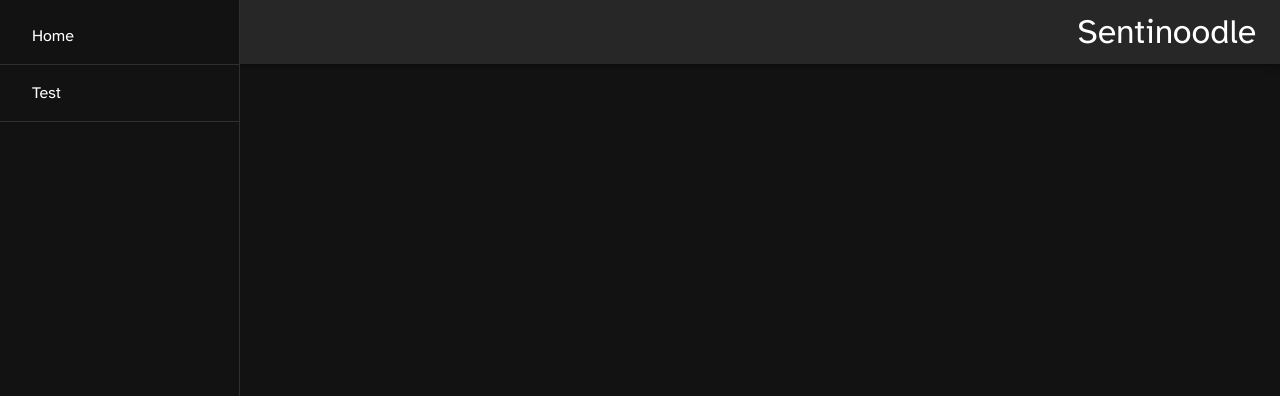
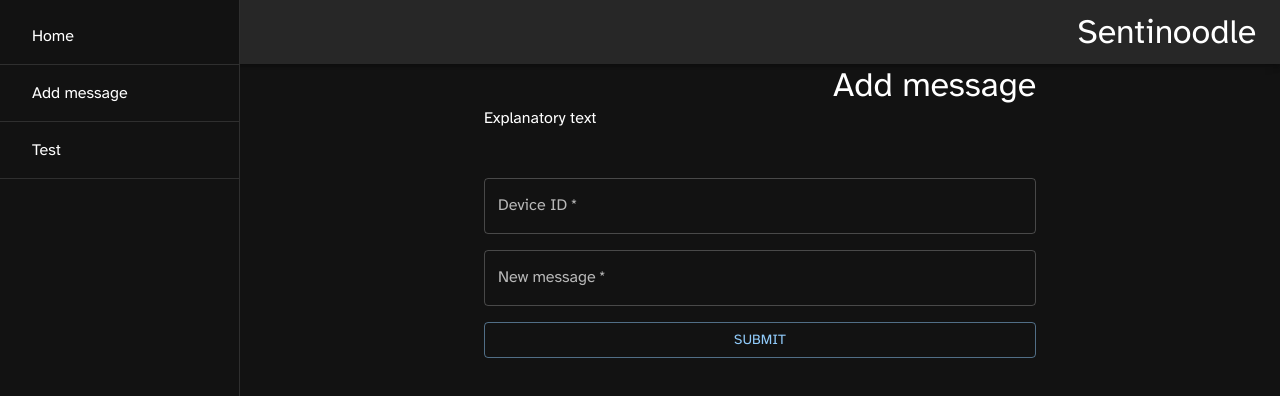
Before and after one commit to scan-lan/sentinoodleClient, a React (Create React App) app: page /messages in a window 1280 px wide. Shown: the top 396 px of the page. Built offline with nearby package versions, Linux system fonts and the light colour scheme.

Commit message:
Message form added

```diff
--- a/src/components/DrawerContent/index.tsx
+++ b/src/components/DrawerContent/index.tsx
@@ -16,14 +16,14 @@
 const DrawerContent = ({ routes, clickHandler }: DrawerContentProps) => (
   <List>
     {routes.map(({route, text}) => (
-      <>
-        <ListItem key={text}>
+      <div key={text}>
+        <ListItem>
           <ListItemButton onClick={clickHandler} component={Link} to={route}>
             {text}
           </ListItemButton>
         </ListItem>
         <Divider />
-      </>
+      </div>
     ))}
   </List>
 )
--- a/src/containers/App/App.tsx
+++ b/src/containers/App/App.tsx
@@ -3,13 +3,14 @@
   Routes,
   Route
 } from "react-router-dom";
-
-import Home from "../../routes/Home";
-import Test from "../../routes/Test";
-import NavBar from "../../components/NavBar";
-import Drawer from "../../components/Drawer";
 import { Container, createTheme, CssBaseline, ThemeProvider } from "@mui/material";
 import Box from "@mui/material/Box";
+
+import AddMessage from "../../routes/AddMessage";
+import Drawer from "../../components/Drawer";
+import Home from "../../routes/Home";
+import NavBar from "../../components/NavBar";
+import Test from "../../routes/Test";
 
 
 const theme = createTheme({
@@ -28,6 +29,7 @@
   };
   const routes = [
     {route: "/", text: "Home"},
+    {route: "messages", text: "Add message"},
     {route: "test", text: "Test"}
   ]
 
@@ -37,10 +39,11 @@
       <NavBar onMenuClick={toggleDrawer} />
       <Box sx={{ display: 'flex' }}>
         <Drawer drawerToggle={toggleDrawer} mobileOpen={mobileOpen} routes={routes} />
-        <Container maxWidth="md">
+        <Container maxWidth="sm">
           <Routes>
             <Route path="/" element={<Home />} />
             <Route path="test" element={<Test />} />
+            <Route path="messages" element={<AddMessage />} />
           </Routes>
         </Container>
       </Box>
--- /dev/null
+++ b/src/routes/AddMessage/index.tsx
@@ -0,0 +1,48 @@
+import React, {FormEvent, useState} from 'react';
+import Button from '@mui/material/Button';
+import Stack from '@mui/material/Stack';
+import TextField from '@mui/material/TextField';
+import Typography from "@mui/material/Typography";
+
+
+const AddMessage = () => {
+  const [deviceId, setDeviceId] = useState<string>("");
+  const [messageText, setMessageText] = useState<string>("");
+
+  const onSubmitHandler = (e: FormEvent) => {
+    console.log(`deviceId: ${deviceId}\nmessage: ${messageText}`)
+    e.preventDefault()
+  }
+
+  return (
+    <>
+      <Typography variant="h4" align="right">
+        Add message
+      </Typography>
+      <Typography paragraph variant="body1">
+        Explanatory text
+      </Typography>
+      <form onSubmit={onSubmitHandler}>
+        <Stack spacing={2} sx={{pt: "2em"}}>
+          <TextField
+            required
+            id="device-id"
+            label="Device ID"
+            value={deviceId}
+            onChange={event => {setDeviceId(event.target.value)}} />
+          <TextField
+            required
+            id="message-text"
+            label="New message"
+            value={messageText}
+            onChange={event => {setMessageText(event.target.value)}} />
+          <Button type="submit" variant="outlined">
+            Submit
+          </Button>
+        </Stack>
+      </form>
+    </>
+  );
+}
+
+export default AddMessage;
--- a/src/routes/Home/index.tsx
+++ b/src/routes/Home/index.tsx
@@ -4,7 +4,7 @@
 
 const Home = () => (
   <div>
-    <Button variant="contained">No sleep needed</Button>
+    <Button variant="contained">button</Button>
     <br/>
     <MUILink component={Link} to="test">
       {"Test <3"}
```
